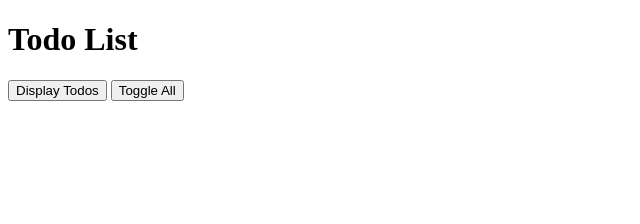
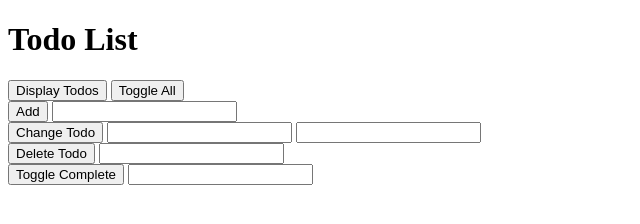
Before and after one commit to GKhalsa/practical_javascript, a plain HTML site: page index.html in a window 1280 px wide. Shown: the whole page, without its empty margins (0-640 px from the left). Drawn offline with Linux system fonts and the light colour scheme.

Commit message:
add version 8

```diff
--- a/index.html
+++ b/index.html
@@ -4,8 +4,33 @@
   </head>
   <body>
     <h1>Todo List</h1>
-    <button onclick="handlers.displayTodo()">Display Todos</button>
-    <button onclick="handlers.toggleAll()">Toggle All</button>
+
+    <div>
+      <button onclick="handlers.displayTodo()">Display Todos</button>
+      <button onclick="handlers.toggleAll()">Toggle All</button>
+    </div>
+
+    <div>
+      <button onclick="handlers.addTodo()">Add</button>
+      <input id="addTodoTextInput" type="text">
+    </div>
+
+    <div>
+      <button onclick="handlers.changeTodo()">Change Todo</button>
+      <input id="changeTodoPosition" type="number">
+      <input id="changeTodoText" type="text">
+    </div>
+
+    <div>
+      <button onclick="handlers.deleteTodo()">Delete Todo</button>
+      <input id="deleteTodoPosition" type="number">
+    </div>
+
+    <div>
+      <button onclick="handlers.toggleCompleted()">Toggle Complete</button>
+      <input id="toggleCompletedPosition" type="number">
+    </div>
+
     <script src="todo.js"></script>
   </body>
 </html>
--- a/todo.js
+++ b/todo.js
@@ -25,8 +25,8 @@ var todoList = {
     this.todos[position].todoText = todoText;
     this.displayTodo();
   },
-  deleteTodo: function(position, count){
-    this.todos.splice(position, count);
+  deleteTodo: function(position){
+    this.todos.splice(position, 1);
     this.displayTodo();
   },
   toggleCompleted: function(position){
@@ -61,13 +61,25 @@ var handlers = {
   },
   toggleAll: function() {
     todoList.toggleAll();
+  },
+  addTodo: function() {
+    var todoText = document.getElementById('addTodoTextInput');
+    todoList.addTodo(todoText.value);
+    todoText.value = '';
+  },
+  changeTodo: function() {
+    var position = document.getElementById('changeTodoPosition');
+    var newText = document.getElementById('changeTodoText');
+    todoList.changeTodo(position.valueAsNumber, newText.value);
+    newText.value = '';
+    position.value = '';
+  },
+  deleteTodo: function() {
+    var position = document.getElementById('deleteTodoPosition');
+    todoList.deleteTodo(position.valueAsNumber);
+  },
+  toggleCompleted: function(){
+    var position = document.getElementById('toggleCompletedPosition');
+    todoList.toggleCompleted(position.valueAsNumber);
   }
 }
-
-
-console.log(todoList.addTodo('hello'));
-// console.log(todoList.toggleAll());
-// console.log(todoList.toggleAll());
-// console.log(todoList.toggleCompleted(0));
-// console.log(todoList.addTodo('goodbye'));
-// console.log(todoList.changeTodo(0,'goodbye'));
```
